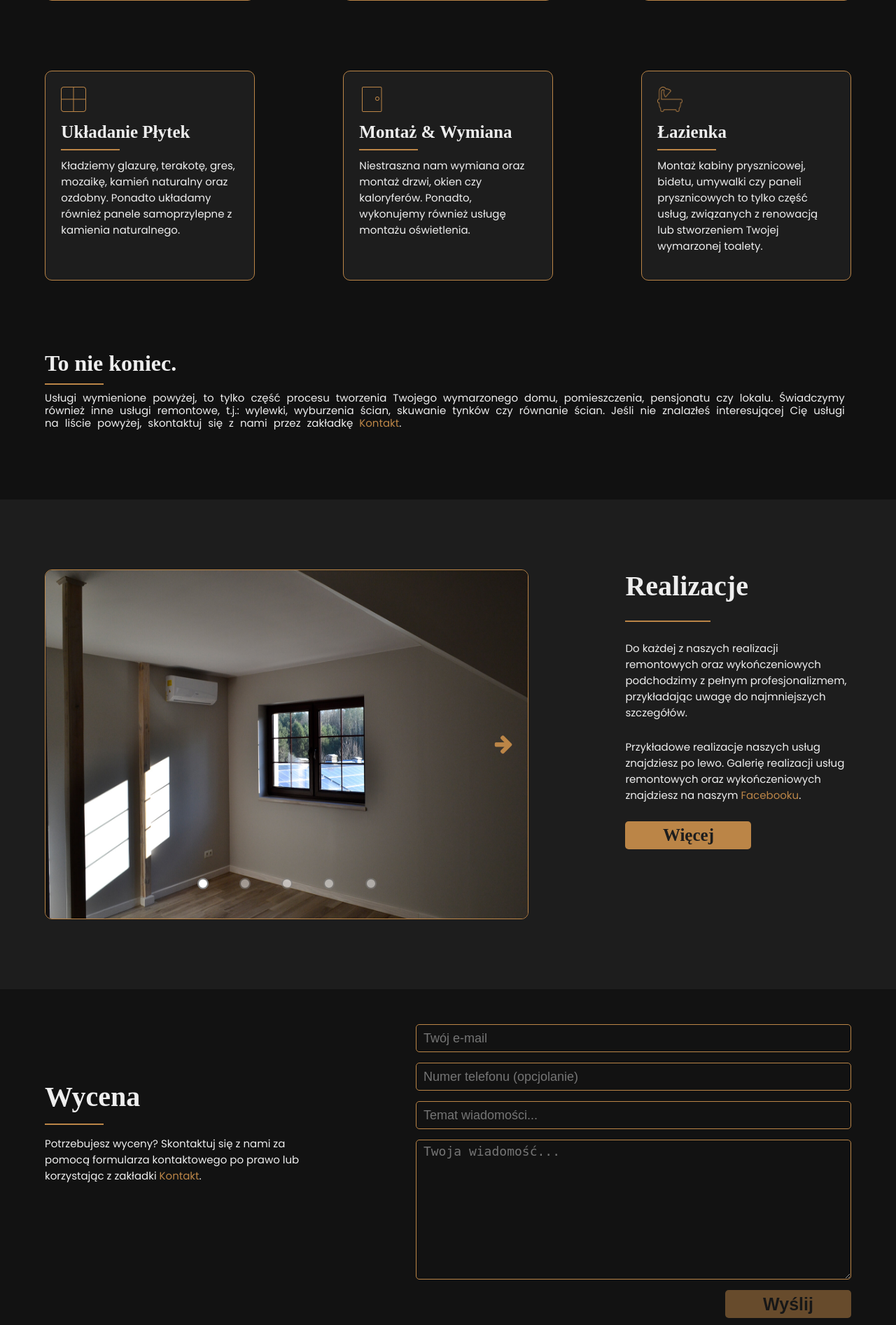
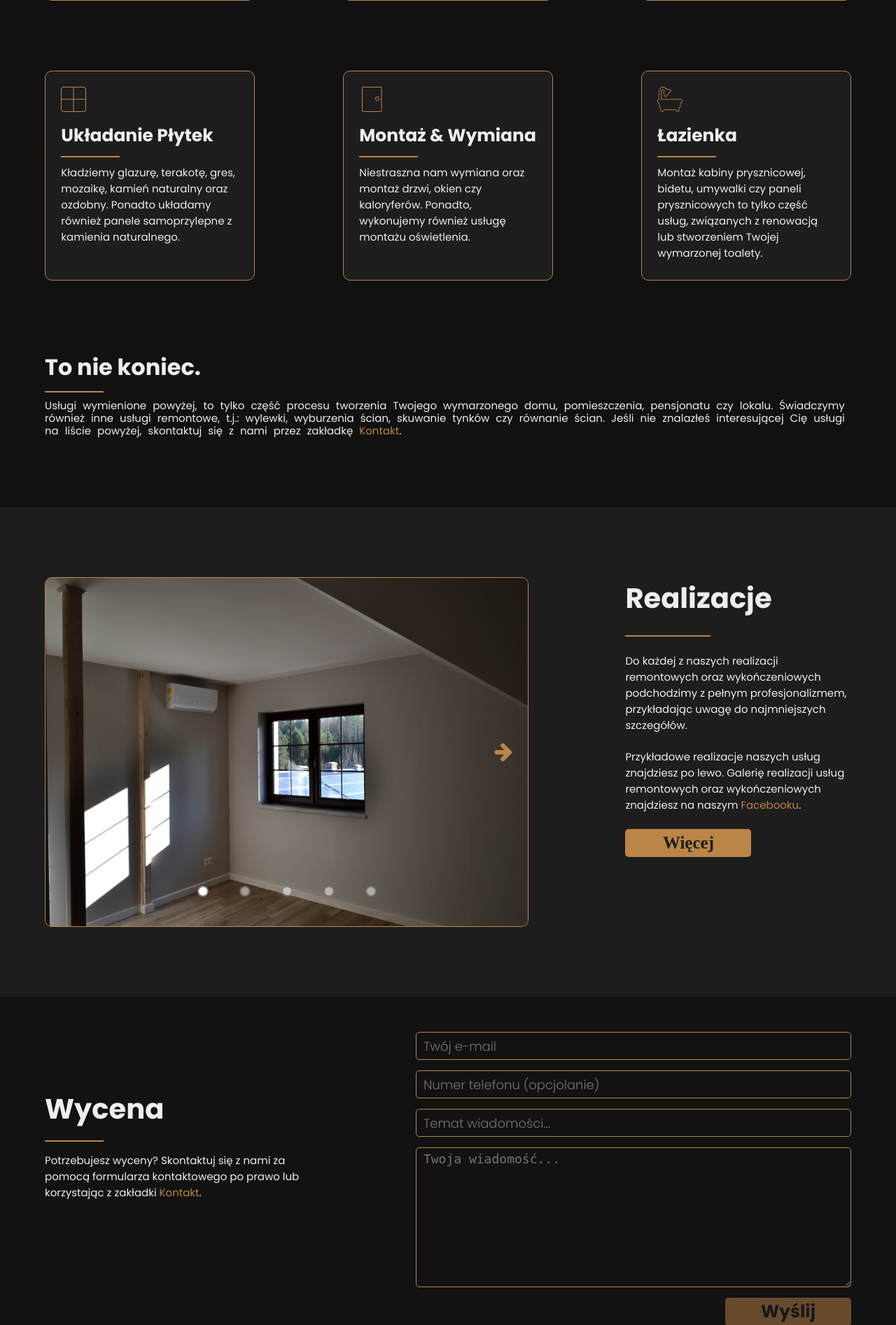
Before and after one commit to konradusko/REFIT, a PHP site: page / in a window 1280 px wide. Shown: the part 1937-3831 px from the top of the page at 70% size. Run offline with PHP 8.4, Linux system fonts and the light colour scheme.

Commit message:
Add files via upload

```diff
--- a/style.css
+++ b/style.css
@@ -11,12 +11,18 @@ body {
 
 p {
     font-family: 'Poppins', sans-serif;
-
-
+}
+h1,h2,h3,h4,h5,h6{
+    font-family: 'Poppins', sans-serif;
+    font-weight: bold;
 }
 
 button:focus {
     outline: none;
+}
+input{
+    font-family: 'Poppins', sans-serif;
+    font-weight: lighter;
 }
 
 input:-webkit-autofill,
@@ -271,6 +277,9 @@ height:100vh;
     font-size: 20px;
     color: #FFFFFF;
     cursor: pointer;
+    font-family: 'Poppins', sans-serif;
+    font-weight: normal;
+
 }
 
 .menu_container li button a {
```
